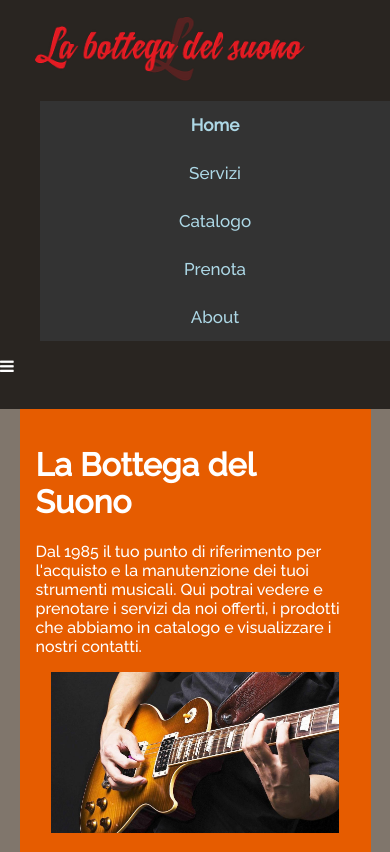
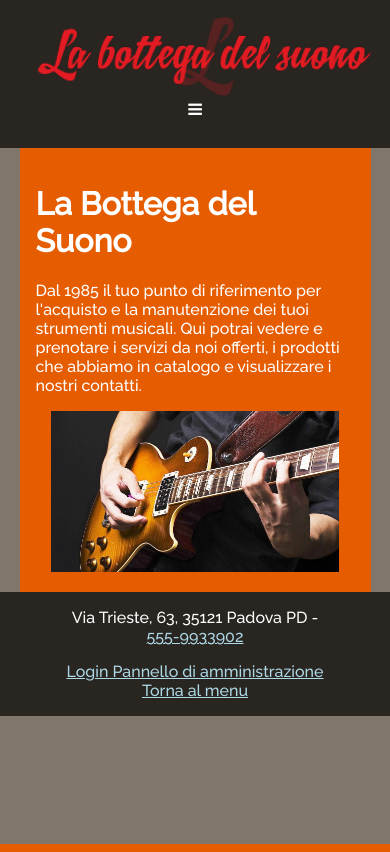
Before and after one commit to alefranklin/BdS, a PHP site: page /index.php in a window 390 px wide. Shown: the top 852 px of the page. Run offline with PHP 8.4, Linux system fonts and the light colour scheme.

Commit message:
fix hamburger

```diff
--- a/css/mobile.css
+++ b/css/mobile.css
@@ -11,12 +11,6 @@
     #header, #main{
         display: inline-block;
         /*position: block;*/
-    }
-
-    #menu div{
-        /*height: 100%;
-        width: 45%;*/
-        display:inline-block;
     }
 
 
@@ -128,14 +122,9 @@
     }
 
     #actual_menu li{
-        display:inline-block;
         width: 100%;
         text-align: center;
     }
-
-    /*.navbar div{
-        display: inline-block;
-    }*/
 
     #menu{
         overflow: auto;
@@ -149,6 +138,14 @@
     #actual_menu{
         background-color: #292521;
         margin: 0;
+    }
+
+    #actual_menu li{
+        list-style-type: none;
+    }
+
+    #actual_menu ul{
+        padding-left: 0px;
     }
 
     /*#menuShowMobile {
```
